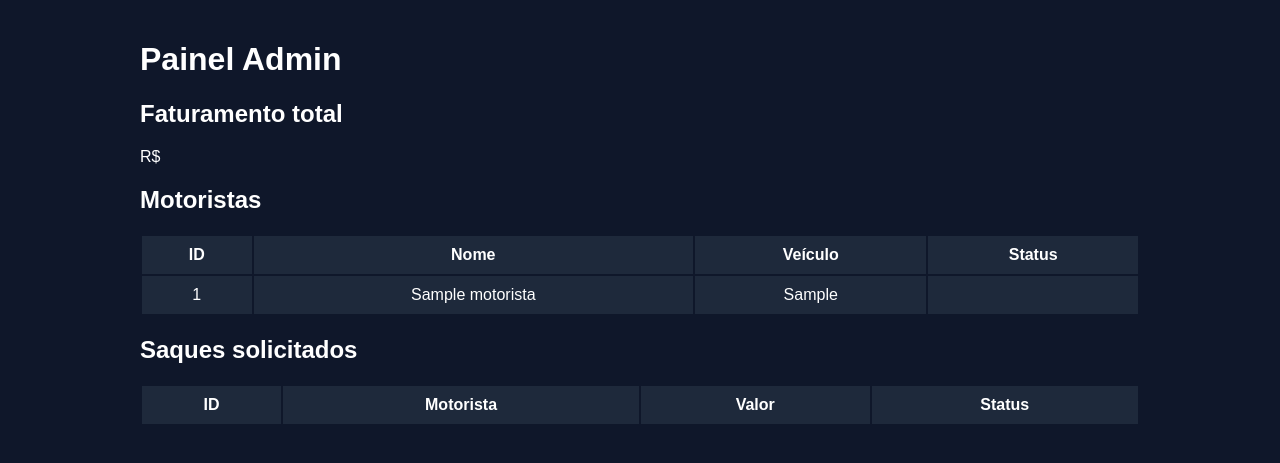
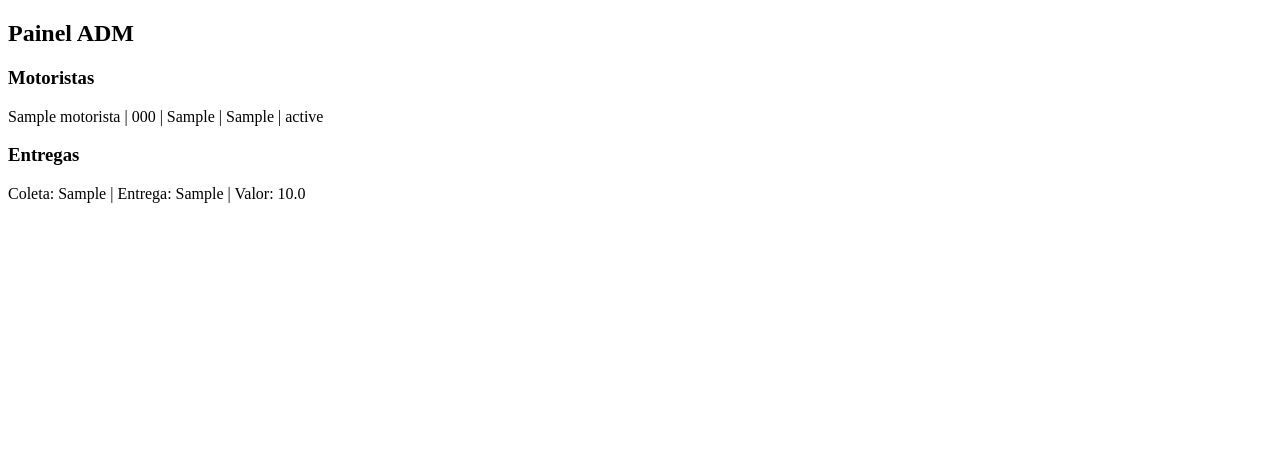
Before and after one commit to wagnermarzzo/motorista24h, a Flask app: page /admin in a window 1280 px wide. Shown: the top 463 px of the page. Run offline with Flask 3, Linux system fonts and the light colour scheme; the visitor is signed in with stand-in values (Sample User, id 1); tables that the repository leaves empty hold one stand-in row (values such as "Sample post"); lists and menus that the app fills with data are empty.

Commit message:
Update admin.html

```diff
--- a/templates/admin.html
+++ b/templates/admin.html
@@ -1,73 +1,42 @@
 <!DOCTYPE html>
 <html>
 <head>
-<title>Admin</title>
-<link rel="stylesheet" href="/static/style.css">
+<title>ADM</title>
 </head>
 
 <body>
 
-<div class="container">
+<h2>Painel ADM</h2>
 
-<h1>Painel Admin</h1>
-
-<h2>Faturamento total</h2>
-
-R$ {{total}}
-
-<h2>Motoristas</h2>
-
-<table>
-
-<tr>
-<th>ID</th>
-<th>Nome</th>
-<th>Veículo</th>
-<th>Status</th>
-</tr>
+<h3>Motoristas</h3>
 
 {% for m in motoristas %}
 
-<tr>
+<p>
 
-<td>{{m[0]}}</td>
-<td>{{m[1]}}</td>
-<td>{{m[3]}}</td>
-<td>{{m[8]}}</td>
+{{m["nome"]}} |
+{{m["telefone"]}} |
+{{m["cidade"]}} |
+{{m["veiculo"]}} |
+{{m["status"]}}
 
-</tr>
+</p>
 
 {% endfor %}
 
-</table>
+<h3>Entregas</h3>
 
-<h2>Saques solicitados</h2>
+{% for e in entregas %}
 
-<table>
+<p>
 
-<tr>
-<th>ID</th>
-<th>Motorista</th>
-<th>Valor</th>
-<th>Status</th>
-</tr>
+Coleta: {{e["coleta"]}} |
+Entrega: {{e["entrega"]}} |
+Valor: {{e["valor"]}}
 
-{% for s in saques %}
-
-<tr>
-
-<td>{{s[0]}}</td>
-<td>{{s[1]}}</td>
-<td>{{s[2]}}</td>
-<td>{{s[3]}}</td>
-
-</tr>
+</p>
 
 {% endfor %}
 
-</table>
-
-</div>
-
 </body>
 </html>
```
